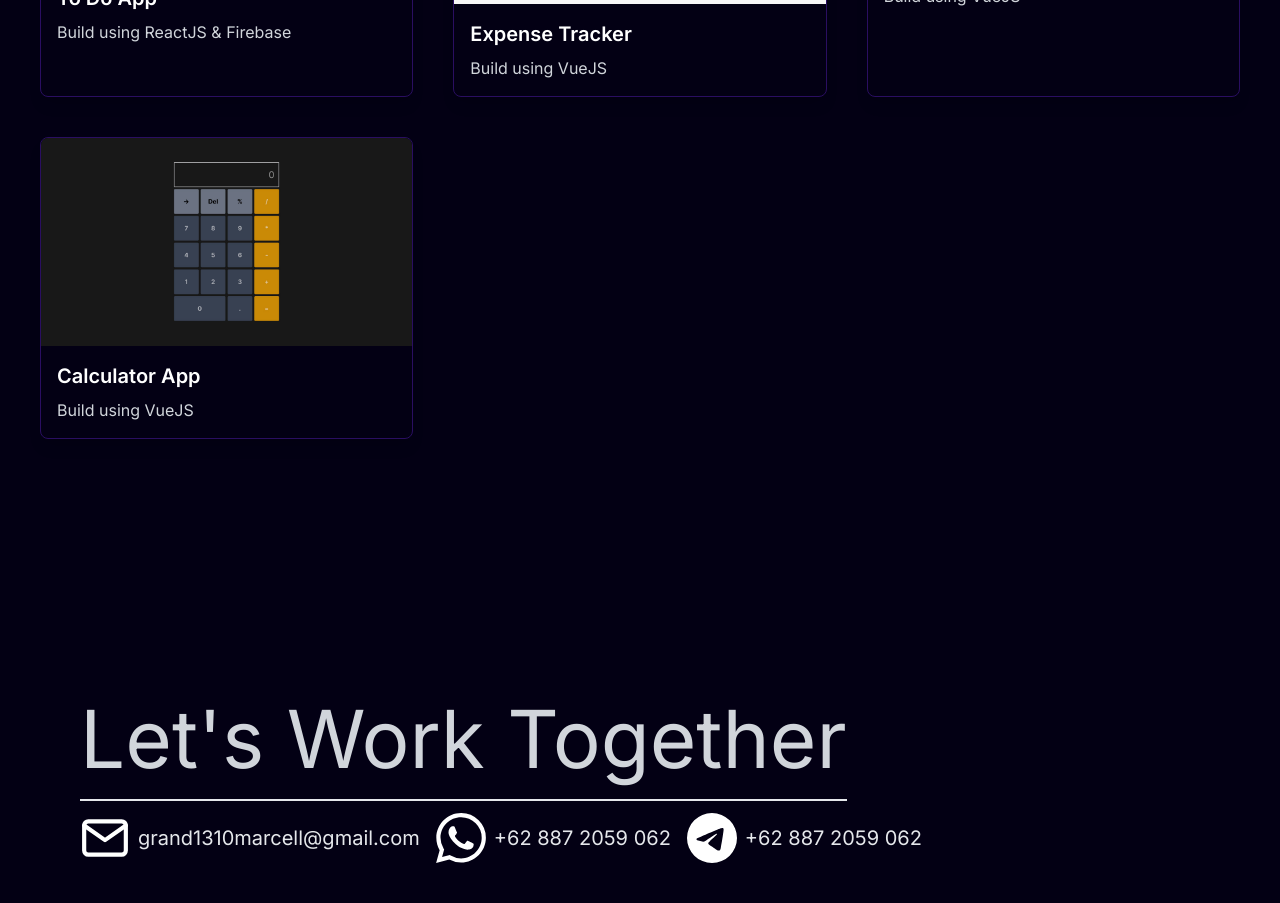
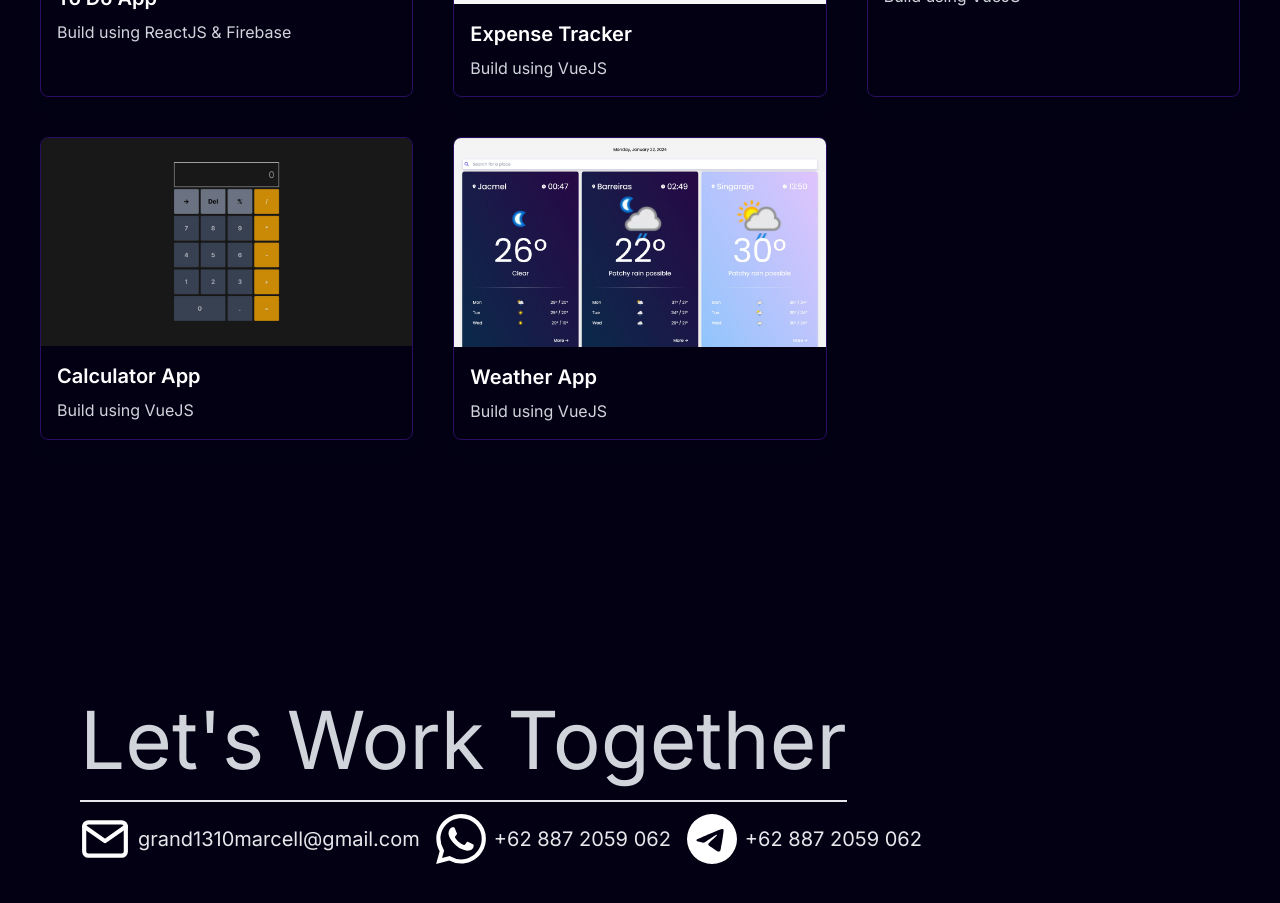
Before and after one commit to GMarcell/portofolio, a Next.js app: page / in a window 1280 px wide. Shown: the part 3200-4103 px from the top of the page. Built offline with nearby package versions, Linux system fonts and the light colour scheme; a web font is replaced by a local one.

Commit message:
add project

```diff
--- a/constants/index.ts
+++ b/constants/index.ts
@@ -330,4 +330,10 @@ export const Skill_data = [
       description: 'Build using VueJS',
       url: 'https://frabjous-rolypoly-5d7b48.netlify.app/'
     },
+    {
+      image: '/projects/vue-weather-app.jpg',
+      title: 'Weather App',
+      description: 'Build using VueJS',
+      url: 'https://enchanting-raindrop-3a4d0f.netlify.app'
+    },
   ]
```
Also changed, not shown: public/projects/vue-weather-app.jpg (added).
